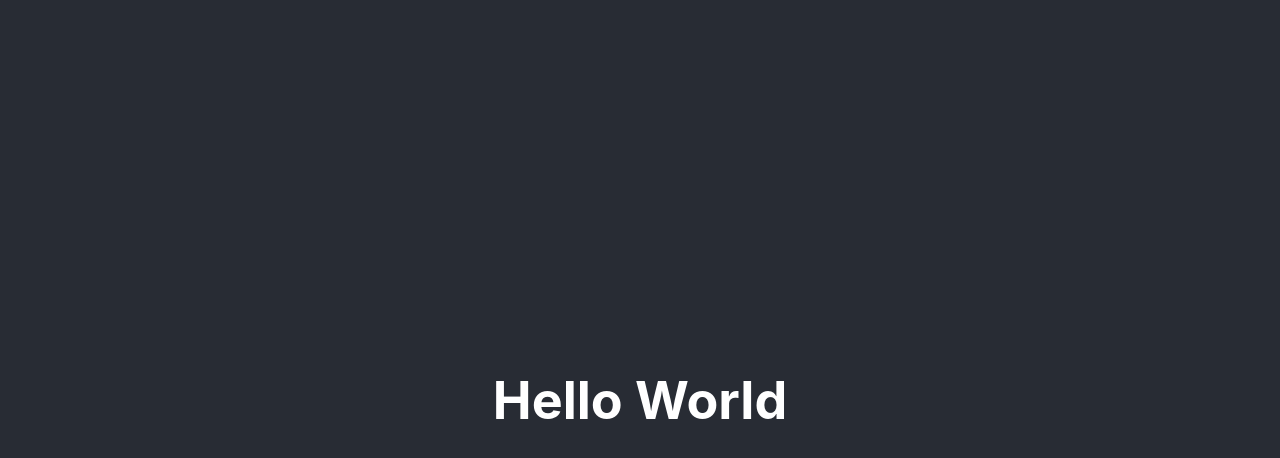
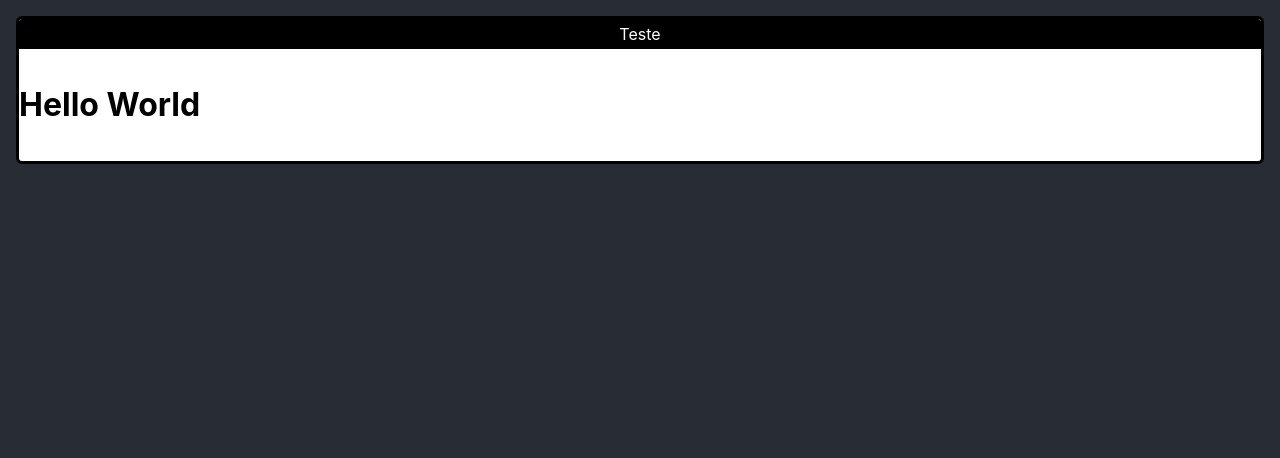
Before and after one commit to GabrielZilmar/blog-frontend, a React (Create React App) app: page / in a window 1280 px wide. Shown: the top 458 px of the page. Built offline with nearby package versions, Linux system fonts and the light colour scheme.

Commit message:
feat: init post cards

```diff
--- a/package.json
+++ b/package.json
@@ -7,6 +7,7 @@
     "@testing-library/react": "^11.2.7",
     "@testing-library/user-event": "^12.8.3",
     "husky": "^6.0.0",
+    "prop-types": "^15.7.2",
     "react": "^17.0.2",
     "react-dom": "^17.0.2",
     "react-scripts": "4.0.3",
--- a/src/App.css
+++ b/src/App.css
@@ -1,38 +1,14 @@
 .App {
-  text-align: center;
+  display: flex;
+  flex-direction: column;
+}
+
+.Cards {
+  display: flex;
+  flex-wrap: wrap;
 }
 
 .App-logo {
   height: 40vmin;
   pointer-events: none;
 }
-
-@media (prefers-reduced-motion: no-preference) {
-  .App-logo {
-    animation: App-logo-spin infinite 20s linear;
-  }
-}
-
-.App-header {
-  background-color: #282c34;
-  min-height: 100vh;
-  display: flex;
-  flex-direction: column;
-  align-items: center;
-  justify-content: center;
-  font-size: calc(10px + 2vmin);
-  color: white;
-}
-
-.App-link {
-  color: #61dafb;
-}
-
-@keyframes App-logo-spin {
-  from {
-    transform: rotate(0deg);
-  }
-  to {
-    transform: rotate(360deg);
-  }
-}
--- a/src/App.jsx
+++ b/src/App.jsx
@@ -1,11 +1,13 @@
 import React from 'react';
 import './App.css';
+
+import Posts from './pages/posts';
 
 function App() {
   return (
     <div className="App">
       <header className="App-header">
-        <h1>Hello World</h1>
+        <Posts />
       </header>
     </div>
   );
--- a/src/index.css
+++ b/src/index.css
@@ -1,13 +1,14 @@
 body {
   margin: 0;
-  font-family: -apple-system, BlinkMacSystemFont, 'Segoe UI', 'Roboto', 'Oxygen',
-    'Ubuntu', 'Cantarell', 'Fira Sans', 'Droid Sans', 'Helvetica Neue',
+  font-family: -apple-system, BlinkMacSystemFont, "Segoe UI", "Roboto", "Oxygen",
+    "Ubuntu", "Cantarell", "Fira Sans", "Droid Sans", "Helvetica Neue",
     sans-serif;
   -webkit-font-smoothing: antialiased;
   -moz-osx-font-smoothing: grayscale;
+  background-color: #282c34;
 }
 
 code {
-  font-family: source-code-pro, Menlo, Monaco, Consolas, 'Courier New',
+  font-family: source-code-pro, Menlo, Monaco, Consolas, "Courier New",
     monospace;
 }
--- /dev/null
+++ b/src/layout/Card.css
@@ -0,0 +1,24 @@
+.Card {
+  flex: 1;
+  background-color: #fff;
+  border: 3px solid #000;
+  border-radius: 6px;
+  margin: 1rem;
+  overflow: hidden;
+  display: flex;
+  flex-direction: column;
+  min-width: 300px;
+}
+
+.Card .Contudo {
+  flex: 1;
+  color: #000;
+  padding: 15px 0px;
+}
+
+.Card .Header {
+  background-color: #000;
+  color: #fff;
+  padding: 5px 0px;
+  text-align: center;
+}
--- /dev/null
+++ b/src/layout/Card.jsx
@@ -0,0 +1,33 @@
+import React from 'react';
+import PropTypes from 'prop-types';
+
+import './Card.css';
+
+const Card = (props) => {
+  const { children, color, titulo } = props;
+
+  return (
+    <div className="Card" style={{ borderColor: color || '#000' }}>
+      <div
+        className="Header"
+        style={{ backgroundColor: color || '#000' }}
+      >
+        {titulo}
+      </div>
+      <div className="Contudo">{children}</div>
+
+    </div>
+  );
+};
+
+Card.defaultProps = {
+  color: undefined,
+};
+
+Card.propTypes = {
+  children: PropTypes.string.isRequired,
+  color: PropTypes.string,
+  titulo: PropTypes.string.isRequired,
+};
+
+export default Card;
--- /dev/null
+++ b/src/pages/posts/index.jsx
@@ -0,0 +1,13 @@
+import React from 'react';
+
+import Card from '../../layout/Card';
+
+import './index.css';
+
+export default () => (
+  <div className="post">
+    <Card titulo="Teste">
+      <h1>Hello World</h1>
+    </Card>
+  </div>
+);
```
Also changed, not shown: src/pages/posts/index.css (added).
